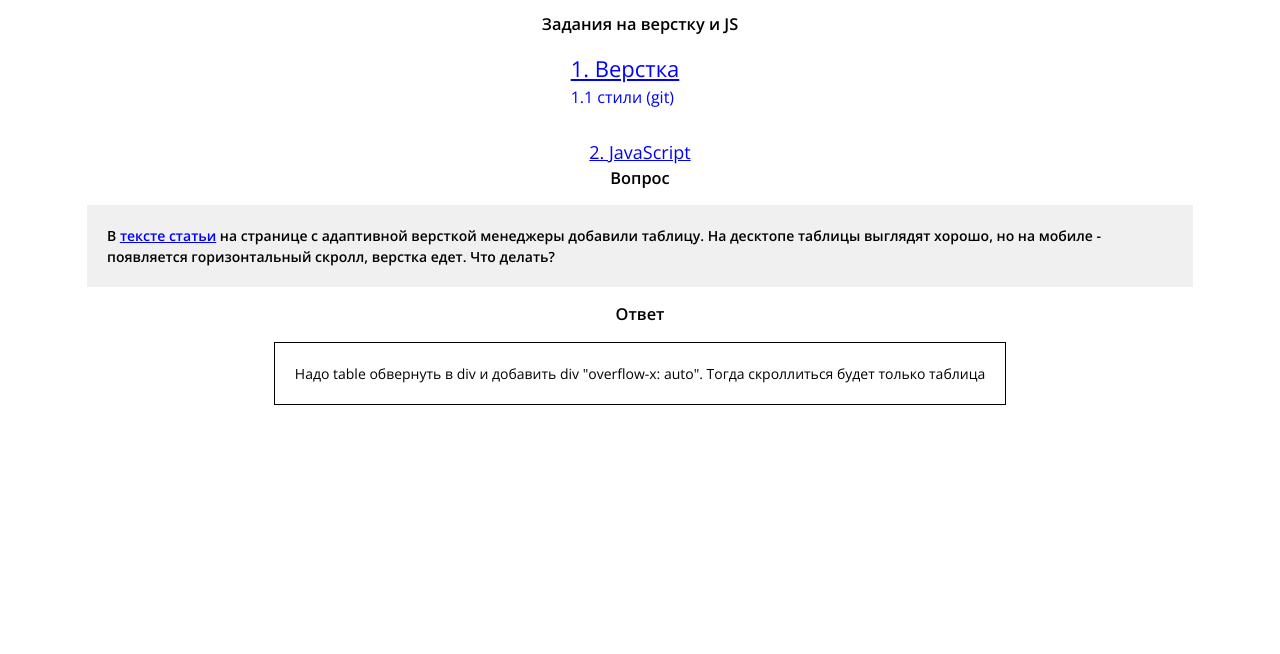
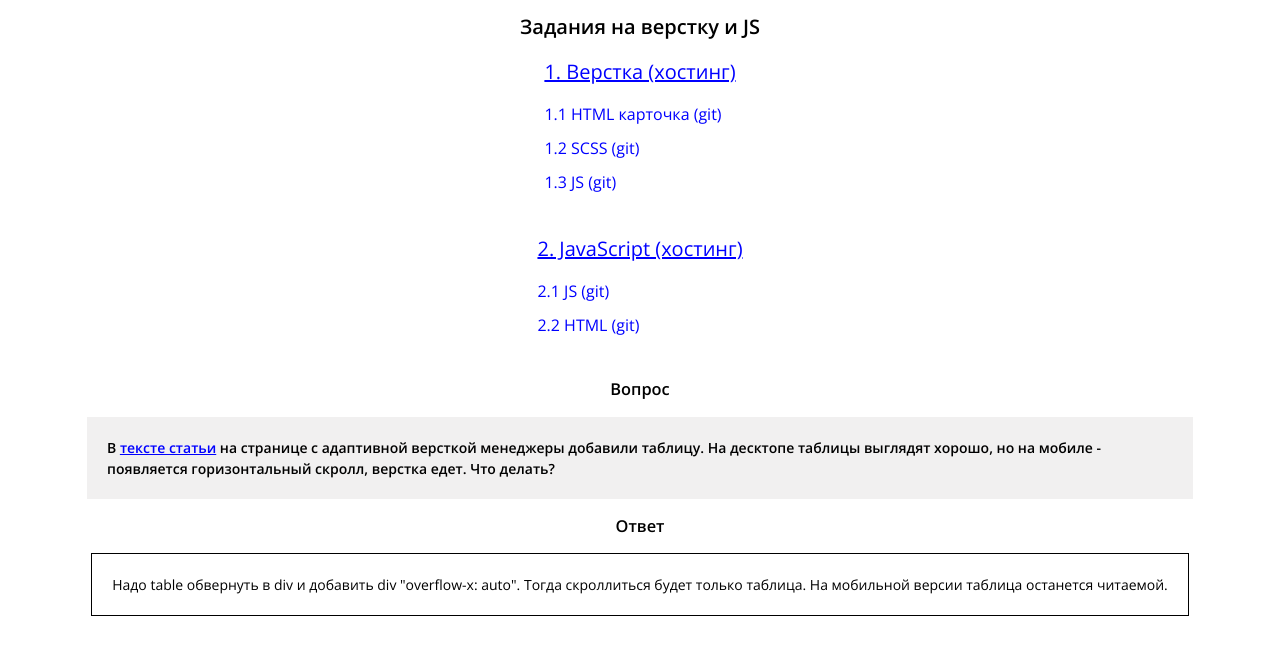
Before and after one commit to BulatCC/nevatrip-testcase, a website built with webpack: page source/html/index.html in a window 1280 px wide. Shown: the part 112-766 px from the top of the page. Built offline with nearby package versions, Linux system fonts and the light colour scheme; files whose address does not match are found by name.

Commit message:
updates index.html

```diff
--- a/source/html/index.html
+++ b/source/html/index.html
@@ -7,6 +7,9 @@
     <meta name="viewport" content="width=device-width, initial-scale=1.0" />
     <meta name="description" content="Описание проекта">
     <title>Nevatrip-tetscase</title>
+    <style type="text/css">
+
+    </style>
     <link rel="stylesheet" href="css/style.min.css">
 </head>
 
@@ -15,13 +18,20 @@
         <main class="main">
             <div class="container" style="display: flex; align-items: center; flex-direction: column;">
                 <h1>Nevatrip testcase</h1>
-                <h3 style="margin: 1.5rem 0 1.5rem 0;">Задания на верстку и JS</h3>
+                <h3 style="margin: 1.5rem 0 1.5rem 0; font-size: 2rem;">Задания на верстку и JS</h3>
                 <div style="margin-bottom: 3rem; display: flex; flex-direction: column; ">
-                    <a style="margin-right: 3rem; font-size: 2.2rem; text-decoration: underline; color: blue;"
-                        href="layout.html">1. Верстка</a>
-                    <a href="" style="color: blue; font-size: 1.6rem;">1.1 стили (git)</a>
+                    <a style="display: block; font-size: 2rem; text-decoration: underline; color: blue; margin-bottom: 1.5rem"
+                        href="layout.html">1. Верстка (хостинг)</a>
+                    <a href="https://github.com/BulatCC/nevatrip-testcase/blob/master/source/html/components/card.html" style="color: blue; font-size: 1.6rem; margin-bottom: 1rem;">1.1 HTML карточка (git)</a>
+                    <a href="https://github.com/BulatCC/nevatrip-testcase/tree/master/source/sass" style="color: blue; font-size: 1.6rem; margin-bottom: 1rem;">1.2 SCSS (git)</a>
+                    <a href="https://github.com/BulatCC/nevatrip-testcase/blob/master/source/js/modules/hide-not-fited.js" style="color: blue; font-size: 1.6rem; margin-bottom: 1rem;">1.3 JS (git)</a>
                 </div>
-                <a style="font-size: 1.8rem; text-decoration: underline; color: blue" href="js.html">2. JavaScript</a>
+                <div style="margin-bottom: 3rem; display: flex; flex-direction: column; ">
+                    <a style="display: block; font-size: 2rem; text-decoration: underline; color: blue; margin-bottom: 1.5rem"
+                        href="js.html">2. JavaScript (хостинг)</a>
+                    <a href="https://github.com/BulatCC/nevatrip-testcase/blob/master/source/js/modules/ticket-choice.js" style="color: blue; font-size: 1.6rem; margin-bottom: 1rem;">2.1 JS (git)</a>
+                    <a href="https://github.com/BulatCC/nevatrip-testcase/blob/master/source/html/js.html" style="color: blue; font-size: 1.6rem; margin-bottom: 1rem;">2.2 HTML (git)</a>
+                </div>
                 <h3 style="margin-bottom: 1.5rem;">Вопрос</h3>
 
                 <strong style="margin-bottom: 1.5rem; padding: 2rem; background-color:rgb(241, 240, 240)">В <a
@@ -32,7 +42,7 @@
                     делать?</strong>
                 <h3 style="margin-bottom: 1.5rem;">Ответ</h3>
                 <p style="padding: 2rem; margin: 0; border: 1px solid black;">Надо table обвернуть в div и добавить div
-                    "overflow-x: auto". Тогда скроллиться будет только таблица</p>
+                    "overflow-x: auto". Тогда скроллиться будет только таблица. На мобильной версии таблица останется читаемой.</p>
             </div>
         </main>
     </div>
--- a/source/js/modules/ticket-choice.js
+++ b/source/js/modules/ticket-choice.js
@@ -74,8 +74,6 @@ class TicketChoice {
             </div>
         </select>`;
     }
-
-
 
     renderTime(route) {
         switch (route) {
@@ -191,9 +189,9 @@ class TicketChoice {
     }
 
     createMessage() {
-        return `You have choosen <strong>${this.choosenValues.ticketsNumber}</strong>  tickets by the route ${this.choosenValues.route}, cost ${this.calculatedPrice}$.
+        return `You have choosen ${this.choosenValues.ticketsNumber} tickets by the route ${this.choosenValues.route}, cost ${this.calculatedPrice}$.
         This trip will take you ${this.getTripDuration()}.
-        The ship is leaving at ${this.formatTime(this.choosenValues[AtoB]) || this.formatTime(this.choosenValues[BtoA])} ${this.choosenValues.route === AtoBthenBtoA ?`, and arrive at ${this.formatTime(this.choosenValues[BtoA])}.` : '' } `
+        The ship is leaving at ${this.formatTime(this.choosenValues[AtoB]) || this.formatTime(this.choosenValues[BtoA])} ${this.choosenValues.route === AtoBthenBtoA ?`, and arrive at ${this.formatTime(this.choosenValues[BtoA])}` : ''}.`
     }
 
     setListners() {
--- a/source/sass/blocks/main.scss
+++ b/source/sass/blocks/main.scss
@@ -1,7 +1,7 @@
 .main {
-    padding-top: 2.6rem;
+    padding: 2.6rem 0;
 
     @include vp-768 {
-        padding-top: 6.7rem;
+        padding: 6.7rem 0;
     }
 }
```
Also changed, not shown: build/css/style.css, build/css/style.min.css, build/index.html, build/js/main.min.js, readme.md, 2 other files.
